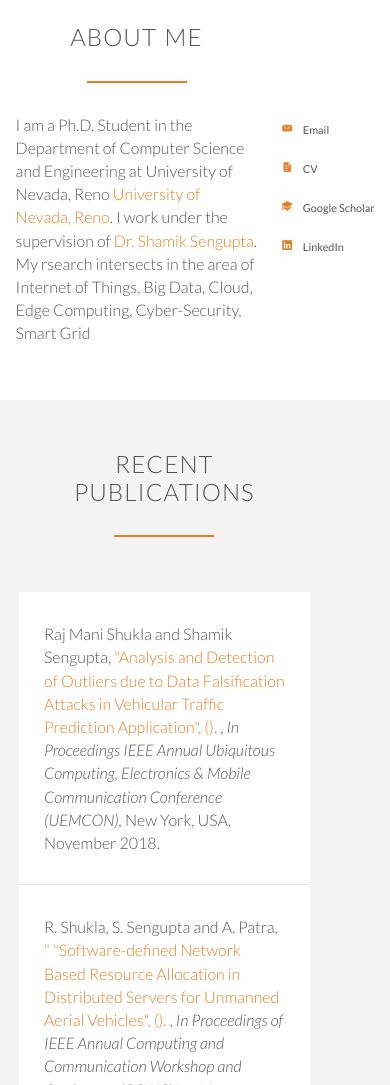
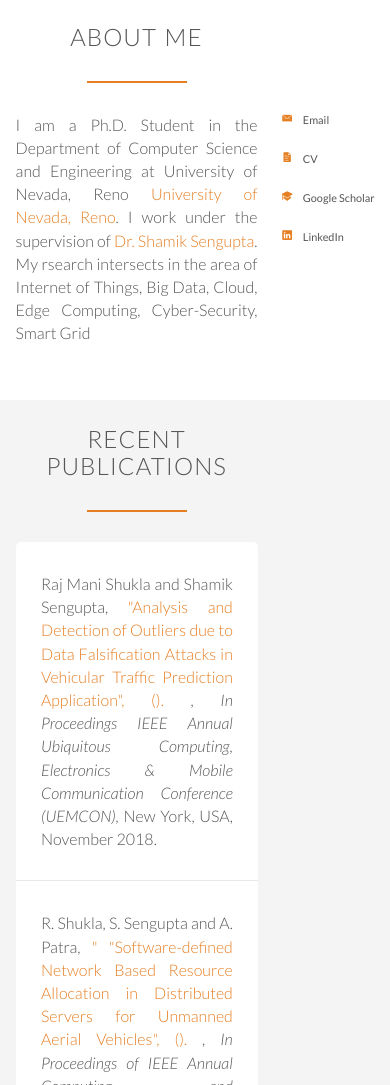
Before and after one commit to manishukla777/Raj-Website, a plain HTML site: page index.html in a window 390 px wide. Shown: the part 424-1509 px from the top of the page. Drawn offline with nearby package versions, Linux system fonts and the light colour scheme; files whose address does not match are found by name.

Commit message:
make changes according to big screen

```diff
--- a/index.html
+++ b/index.html
@@ -67,13 +67,12 @@
         <section class="section-about js--section-about" id="about">
 
 
+            <div class="row heading-about">
+                <h2>About Me</h2>
+            </div>
 
 
             <div class="row about-paragraph">
-
-                <div class="row">
-                    <h2>About Me</h2>
-                </div>
 
                 <p class="long-copy">
                     I am a Ph.D. Student in the Department of Computer Science and Engineering at University of Nevada, Reno <a target="_blank" href="https://www.unr.edu/">University of Nevada, Reno</a>. I work under the supervision of <a target="_blank" href="https://www.cse.unr.edu/~shamik/"> Dr. Shamik Sengupta</a>. My rsearch intersects in the area of Internet of Things, Big Data, Cloud, Edge Computing, Cyber-Security, Smart Grid
@@ -126,14 +125,13 @@
 
 
         <section class="section-publications js--section-publications" id="publications">
+            <div class="row heading-publication">
+                <h2>Recent Publications</h2>
+            </div>
 
-            <div class="row">
+            <div class="row about-publications">
 
                     <div class="publication-box js--wp-4">
-
-                        <div class="row">
-                            <h2>Recent Publications</h2>
-                        </div>
 
                         <div>
                             <ul>
@@ -185,6 +183,10 @@
 
                     </div>
             </div>
+            <div class="other-contents">
+            </div>
+
+            <div class="clearfix"></div>
 
         </section>
 
--- a/resources/css/queries.css
+++ b/resources/css/queries.css
@@ -1,12 +1,5 @@
 @media only screen and (max-width: 1200px) {
     .row { padding: 0 2%; }
-
-    /*change*/
-
-    .long-copy {
-        width: 94%;
-        margin-left: 4%;
-    }
 }
 
 @media only screen and (max-width: 1023px) {
@@ -14,30 +7,12 @@
 
     section { padding: 60px 0; }
 
-    /*change*/
-
-/*
-    .long-copy {
-        width: 94%;
-        margin-left: 4%;
-    }
-*/
-
     .icon-small {
         width: 17px;
         margin-right: 5px;
     }
 
     .contact-feature { font-size: 85%; }
-
-    /*change*/
-
-/*
-    .publication-box {
-        width: 100%;
-        margin-left: 0%;
-    }
-*/
 
 }
 
@@ -118,6 +93,11 @@
         margin-left: 0%;
     }
 
+    .publication-box {
+        width: 100%;
+        margin-left: 0%;
+    }
+
     .main-nav li {
         font-size: 80%;
     }
@@ -172,4 +152,29 @@
         width: 30%;
     }
 
+    .heading-about {
+        margin-right: 30%;
+    }
+
+
+    .about-publications {
+        width: 70%;
+    }
+
+    .other-contents {
+        width: 30%;
+    }
+
+    .heading-publication {
+        margin-right: 30%;
+    }
+
 }
+
+@media screen and (min-width: 1200px) {
+    .row {
+        max-width: 100vw;
+    }
+
+    .row { padding: 0 2%; }
+}
--- a/resources/css/style.css
+++ b/resources/css/style.css
@@ -90,8 +90,9 @@ h2:after {
 
 .long-copy {
     line-height: 145%;
-    width: 85%;
-    margin-left: 10%;
+    width: 90%;
+    margin-left: 5%;
+    text-align: justify;
 }
 
 
@@ -243,6 +244,10 @@ header {
     margin-bottom: 30px;
 }
 
+.heading-about {
+    margin-right: 15%;
+}
+
 .about-paragraph {
     float: left;
     width: 85%
@@ -262,11 +267,22 @@ header {
 
 .section-publications {
     background-color: #f4f4f4;
+    text-align: justify;
+}
+
+.heading-publication {
+    margin-right: 15%;
+}
+
+.about-publications {
+    float: left;
+    width: 85%;
+    background-color: #f4f4f4;
 }
 
 .publication-box {
-    width: 81%;
-    margin-left: 1%;
+    width: 90%;
+    margin-left: 5%;
     background-color: #fff;
     border-radius: 5px;
     -webkit-box-shadow: 0 2px 2px #efefef;
@@ -280,8 +296,8 @@ header {
 }
 
 .publication-box div:first-child {
-    background-color: #f4f4f4;
-    border: 0;
+    border-top-left-radius: 5px;
+    border-top-right-radius: 5px;
 }
 
 .publication-box div:last-child {
@@ -305,6 +321,15 @@ header {
 }
 
 /* -------------------------------------------- */
+/* OTHER CONTENTS */
+/* -------------------------------------------- */
+
+.other-contents {
+    float: right;
+    width: 15%;
+}
+
+/* -------------------------------------------- */
 /* FOOTER */
 /* -------------------------------------------- */
 
@@ -312,7 +337,6 @@ footer {
     font-size: 80%;
     float: right;
     width: 15%;
-    margin-top: 100px;
 }
 
 
```
